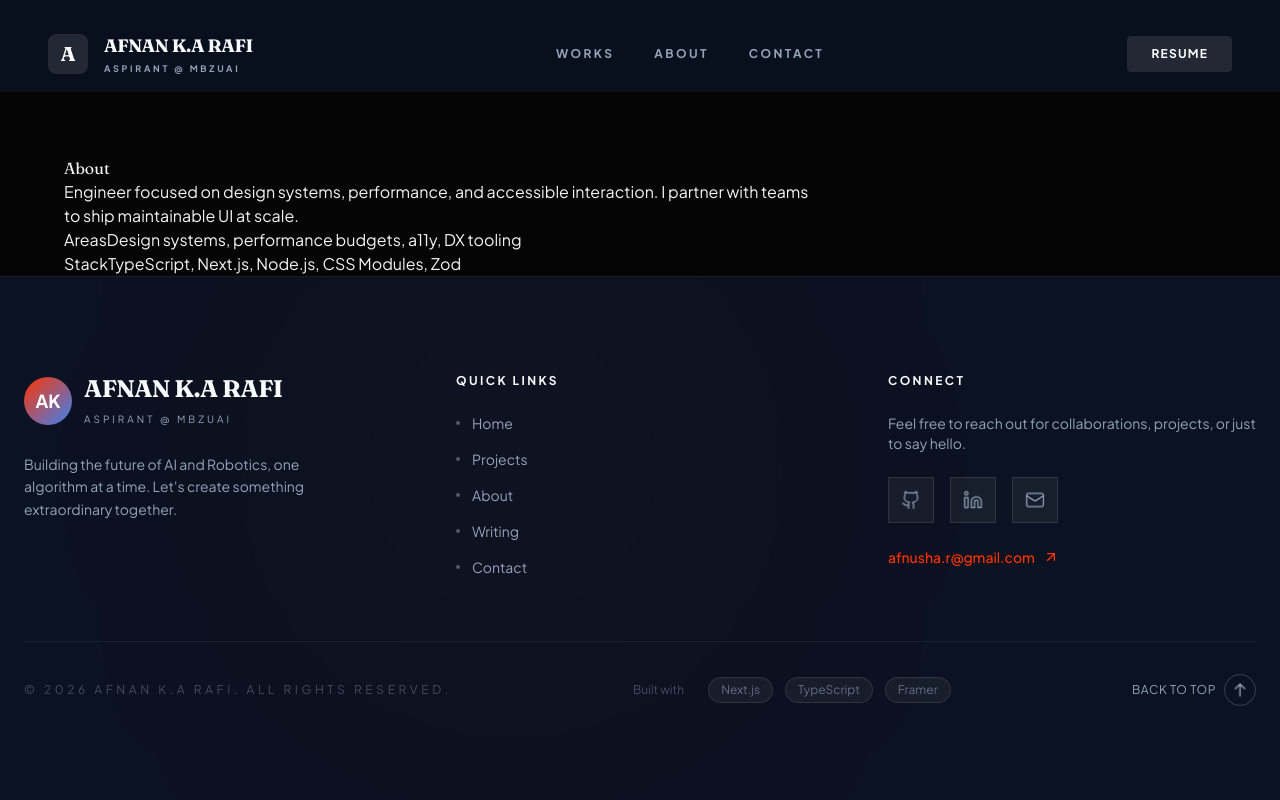
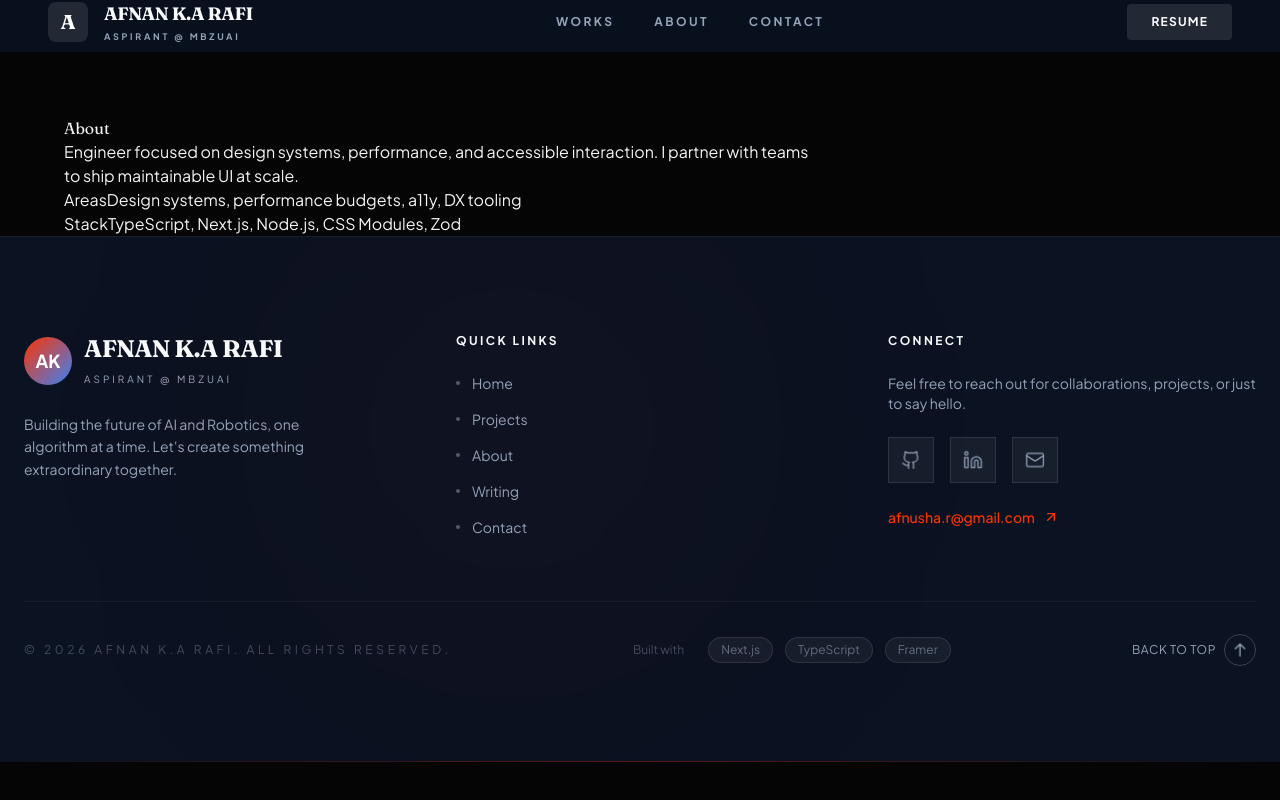
Before and after one commit to batman-is-dark/PORTFOLIO-AFN, a Next.js app in the folder portfolio-next/: page /about in a window 1280 px wide. Built offline with nearby package versions, Linux system fonts and the light colour scheme.

Commit message:
fix: reduce TopBar padding to remove black space above hero section

```diff
--- a/portfolio-next/components/TopBar/TopBar.tsx
+++ b/portfolio-next/components/TopBar/TopBar.tsx
@@ -30,7 +30,7 @@ export default function TopBar() {
           className={`mx-auto w-full max-w-7xl pointer-events-auto transition-all duration-500 flex items-center justify-between ${
             isScrolled
               ? 'rounded-full bg-surface/95 backdrop-blur-xl border border-accent/40 shadow-[0_8px_32px_rgba(255,51,0,0.15)] py-3 px-6 md:px-8'
-              : 'rounded-none bg-bg/90 backdrop-blur-md pb-4 pt-6 md:pt-8 border-b-0 border-transparent shadow-none px-6 md:px-12'
+              : 'rounded-none bg-bg/90 backdrop-blur-md pb-2 pt-0 border-b-0 border-transparent shadow-none px-6 md:px-12'
           }`}
         >
         <Link href="/" className="flex items-center gap-4 group">
```
